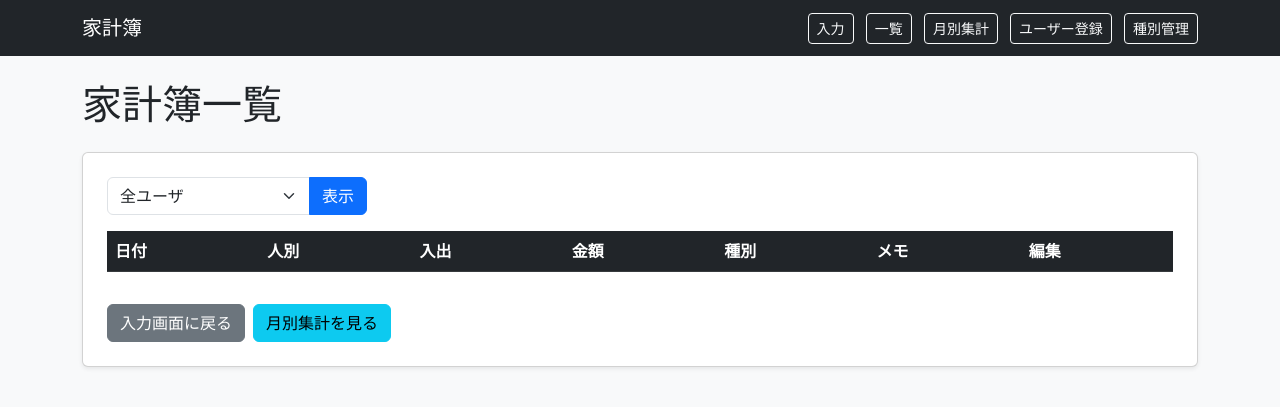
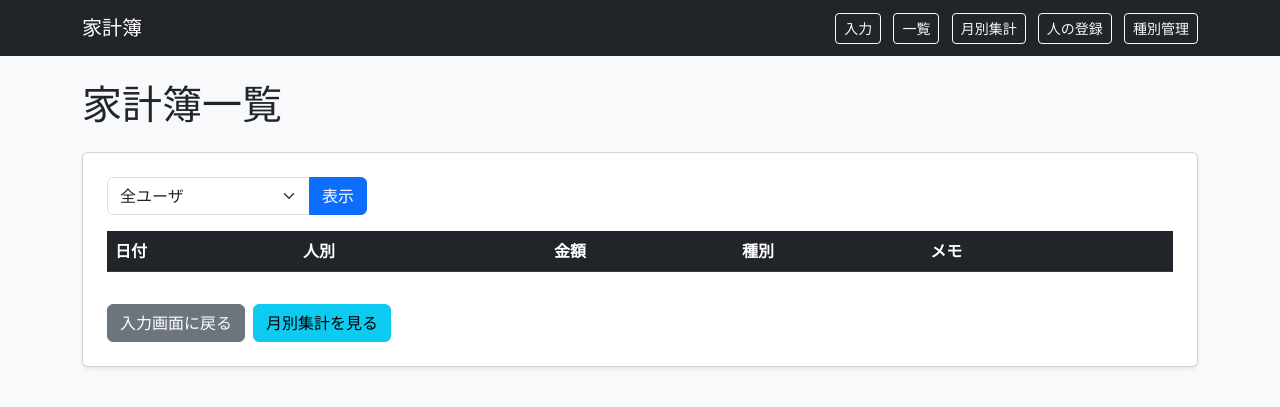
Before and after one commit to FutoshiSaito/kakeibo-app, a Flask app: page /list in a window 1280 px wide. Shown: the top 407 px of the page. Run offline with Flask 3, Linux system fonts and the light colour scheme; data that the repository does not hold is empty.

Commit message:
見出しをまた少し修正

```diff
--- a/templates/base.html
+++ b/templates/base.html
@@ -17,7 +17,7 @@
                     <a class="btn btn-outline-light btn-sm me-2" href="/add">入力</a>
                     <a class="btn btn-outline-light btn-sm me-2" href="/list">一覧</a>
                     <a class="btn btn-outline-light btn-sm me-2" href="/select-month">月別集計</a>
-                    <a class="btn btn-outline-light btn-sm me-2" href="/add-user">ユーザー登録</a>
+                    <a class="btn btn-outline-light btn-sm me-2" href="/add-user">人の登録</a>
                     <a class="btn btn-outline-light btn-sm" href="/categories">種別管理</a>
                 </div>
             </div>
--- a/templates/list.html
+++ b/templates/list.html
@@ -27,11 +27,11 @@
                 <tr>
                     <th>日付</th>
                     <th>人別</th>
-                    <th>入出</th>
+                    <th></th>
                     <th>金額</th>
                     <th>種別</th>
                     <th>メモ</th>
-                    <th>編集</th>
+                    <th></th>
                 </tr>
             </thead>
 
```
